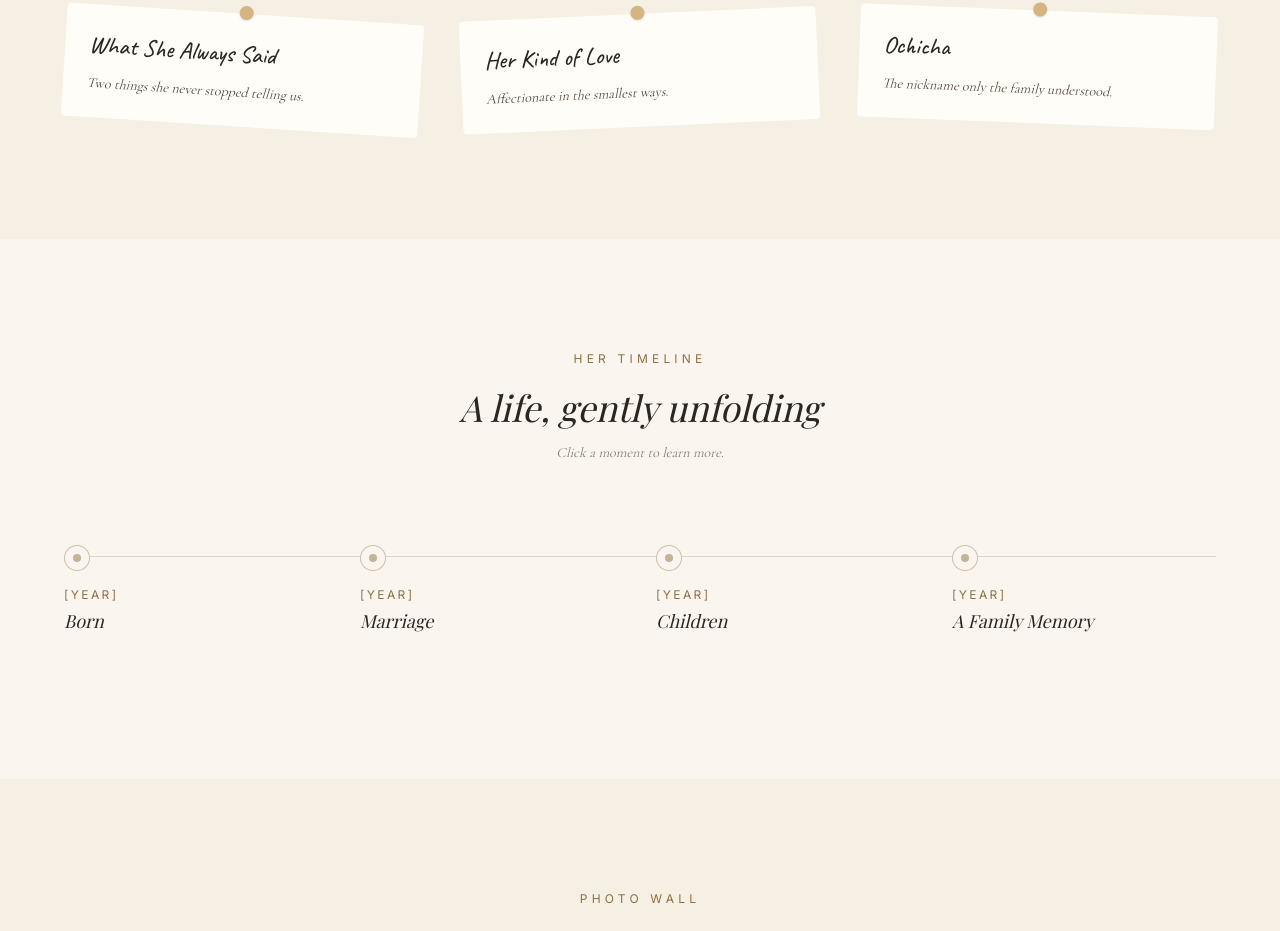
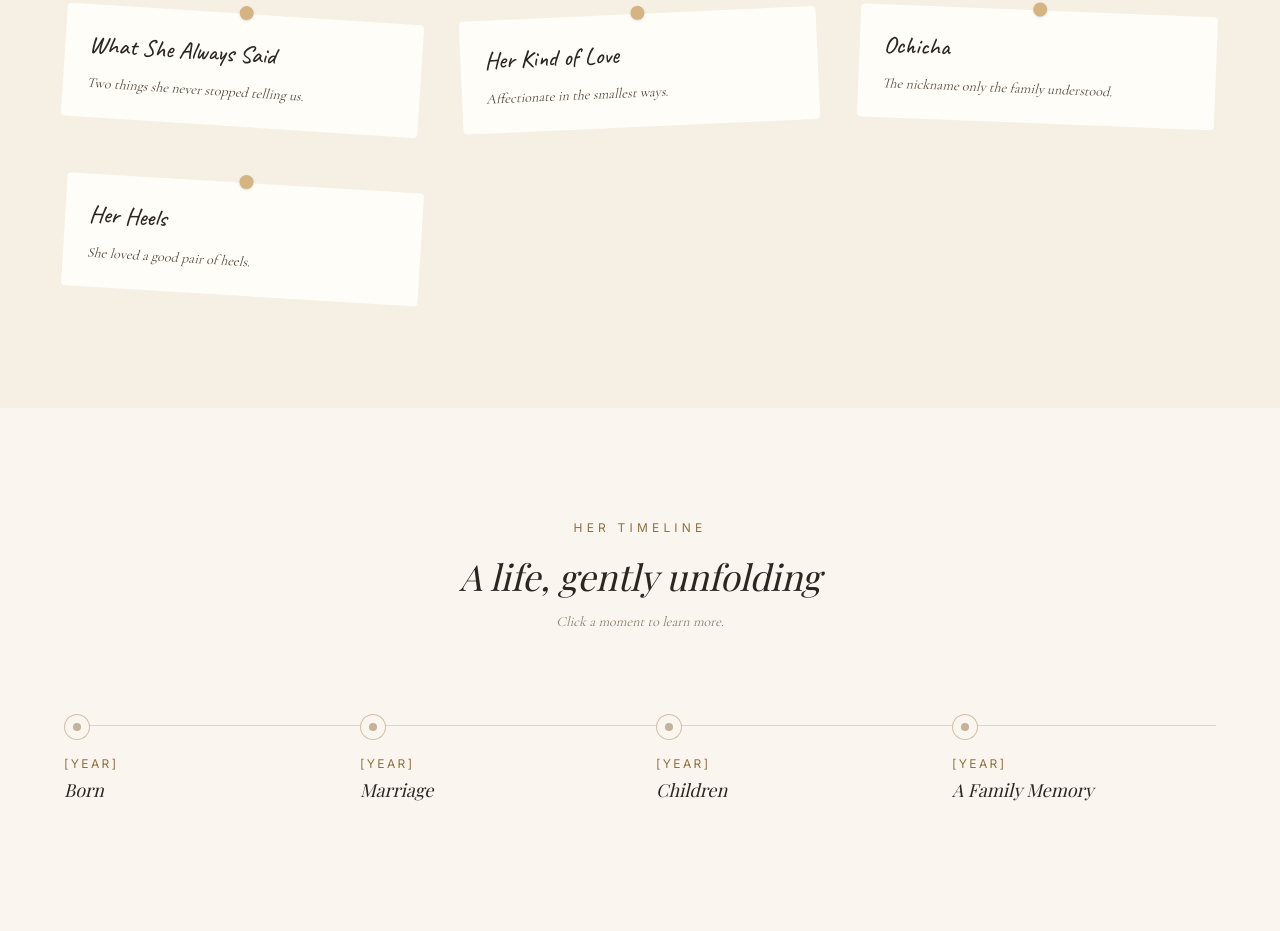
Before and after one commit to RandomProjects101/TheOwoturoFamily, a Next.js app: page / in a window 1280 px wide. Shown: the part 4107-5038 px from the top of the page. Built offline with nearby package versions, Linux system fonts and the light colour scheme.

Commit message:
Add "Her Heels" memory note
Co-Authored-By: Claude Sonnet 5 <noreply@anthropic.com>

```diff
--- a/data/content.ts
+++ b/data/content.ts
@@ -159,6 +159,12 @@ export const memories: Memory[] = [
     story:
       "Say it in this house and someone will smile. Some things don't need an explanation — they just need to be remembered.",
   },
+  {
+    id: "m4",
+    title: "Her Heels",
+    excerpt: "She loved a good pair of heels.",
+    story: "She loved her heels — always put together, always herself.",
+  },
 ];
 
 export const timelineEvents: TimelineEvent[] = [
```
